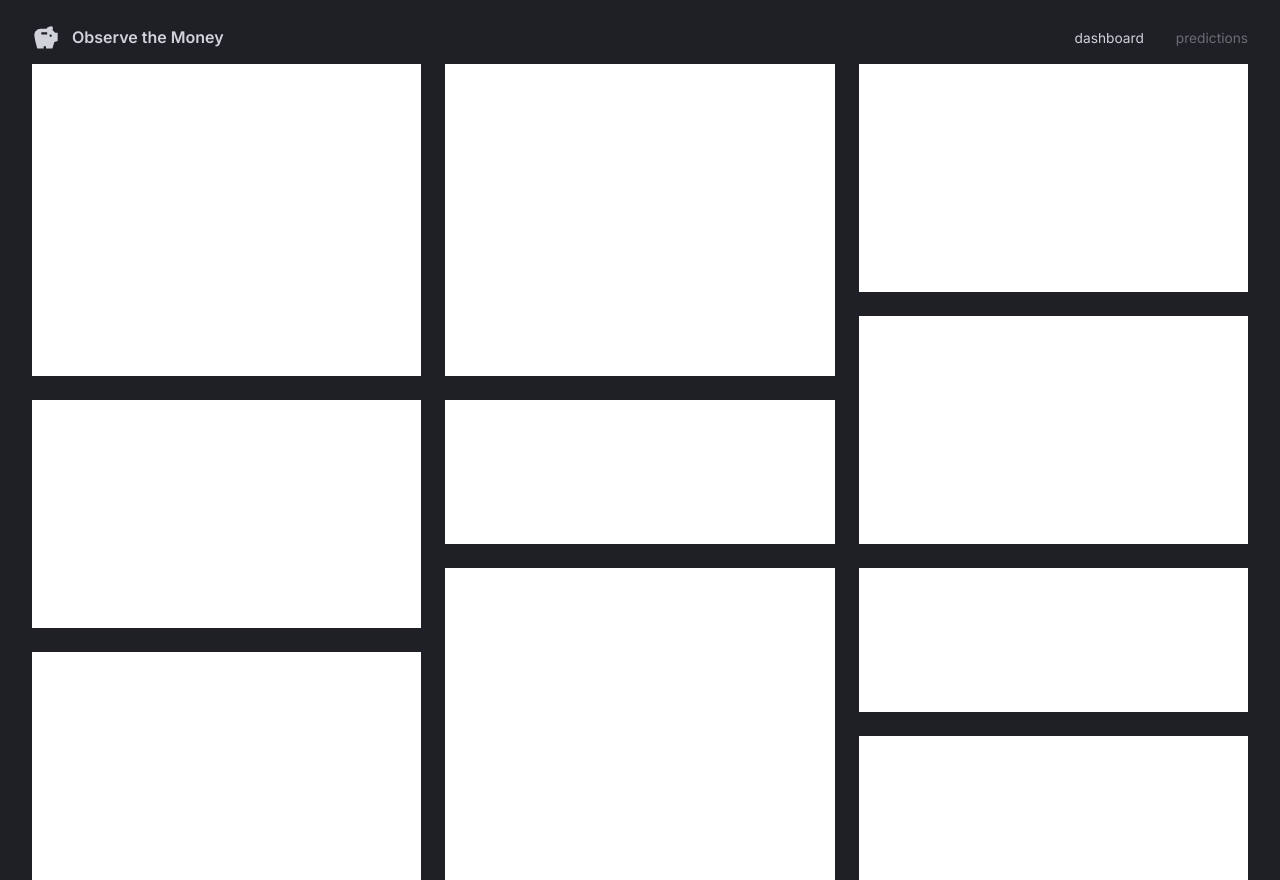
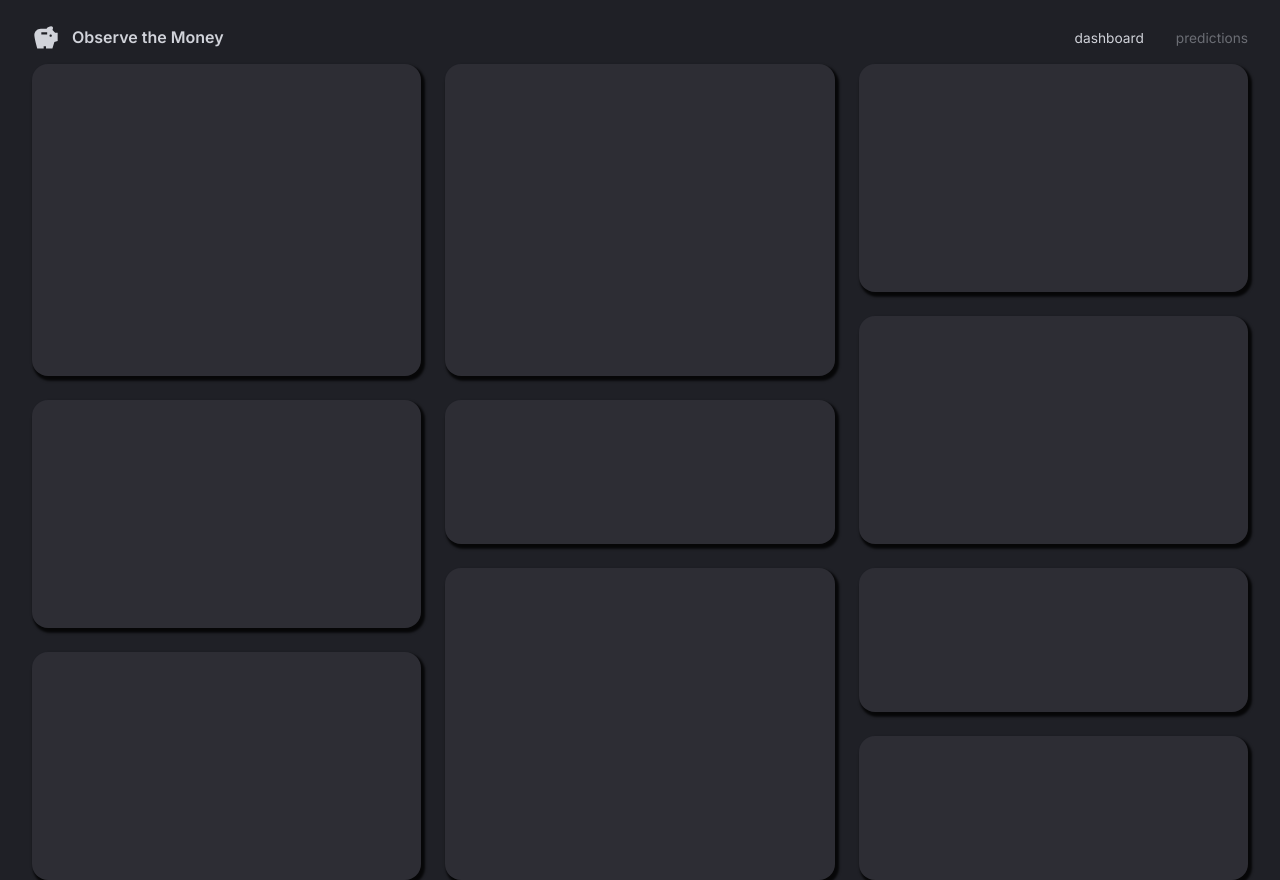
Before and after one commit to sava-stanchev/observe-the-money, a React (Vite) app in the folder client/: page / in a window 1280 px wide. Built offline with nearby package versions, Linux system fonts and the light colour scheme.

Commit message:
add dashboard box style & separate boxes in 3 rows

```diff
--- /dev/null
+++ b/client/src/components/DashboardBox.tsx
@@ -0,0 +1,10 @@
+import { Box } from "@mui/material";
+import { styled } from "@mui/system";
+
+const DashboardBox = styled(Box)(({ theme }) => ({
+  backgroundColor: theme.palette.background.light,
+  borderRadius: "1rem",
+  boxShadow: "0.15rem 0.2rem 0.15rem 0.1rem rgba(0, 0, 0, .8)",
+}));
+
+export default DashboardBox;
--- /dev/null
+++ b/client/src/scenes/dashboard/Row1.tsx
@@ -0,0 +1,15 @@
+import DashboardBox from "@/components/DashboardBox";
+
+type Props = {};
+
+const Row1 = (props: Props) => {
+  return (
+    <>
+      <DashboardBox gridArea="a"></DashboardBox>
+      <DashboardBox gridArea="b"></DashboardBox>
+      <DashboardBox gridArea="c"></DashboardBox>
+    </>
+  );
+};
+
+export default Row1;
--- /dev/null
+++ b/client/src/scenes/dashboard/Row2.tsx
@@ -0,0 +1,15 @@
+import DashboardBox from "@/components/DashboardBox";
+
+type Props = {};
+
+const Row2 = (props: Props) => {
+  return (
+    <>
+      <DashboardBox gridArea="d"></DashboardBox>
+      <DashboardBox gridArea="e"></DashboardBox>
+      <DashboardBox gridArea="f"></DashboardBox>
+    </>
+  );
+};
+
+export default Row2;
--- /dev/null
+++ b/client/src/scenes/dashboard/Row3.tsx
@@ -0,0 +1,16 @@
+import DashboardBox from "@/components/DashboardBox";
+
+type Props = {};
+
+const Row3 = (props: Props) => {
+  return (
+    <>
+      <DashboardBox gridArea="g"></DashboardBox>
+      <DashboardBox gridArea="h"></DashboardBox>
+      <DashboardBox gridArea="i"></DashboardBox>
+      <DashboardBox gridArea="j"></DashboardBox>
+    </>
+  );
+};
+
+export default Row3;
--- a/client/src/scenes/dashboard/index.tsx
+++ b/client/src/scenes/dashboard/index.tsx
@@ -1,6 +1,7 @@
-import { useTheme, Box, useMediaQuery } from "@mui/material";
-
-type Props = {};
+import { Box, useMediaQuery } from "@mui/material";
+import Row1 from "./Row1";
+import Row2 from "./Row2";
+import Row3 from "./Row3";
 
 const gridTemplateLargeScreens = `
   "a b c"
@@ -48,9 +49,9 @@
   "j"
 `;
 
-const Dashboard = (props: Props) => {
+const Dashboard = () => {
   const isAboveMediumScreens = useMediaQuery("(min-width: 1200px)");
-  const { palette } = useTheme();
+
   return (
     <Box
       width="100%"
@@ -71,16 +72,9 @@
             }
       }
     >
-      <Box bgcolor="#fff" gridArea="a"></Box>
-      <Box bgcolor="#fff" gridArea="b"></Box>
-      <Box bgcolor="#fff" gridArea="c"></Box>
-      <Box bgcolor="#fff" gridArea="d"></Box>
-      <Box bgcolor="#fff" gridArea="e"></Box>
-      <Box bgcolor="#fff" gridArea="f"></Box>
-      <Box bgcolor="#fff" gridArea="g"></Box>
-      <Box bgcolor="#fff" gridArea="h"></Box>
-      <Box bgcolor="#fff" gridArea="i"></Box>
-      <Box bgcolor="#fff" gridArea="j"></Box>
+      <Row1 />
+      <Row2 />
+      <Row3 />
     </Box>
   );
 };
```
